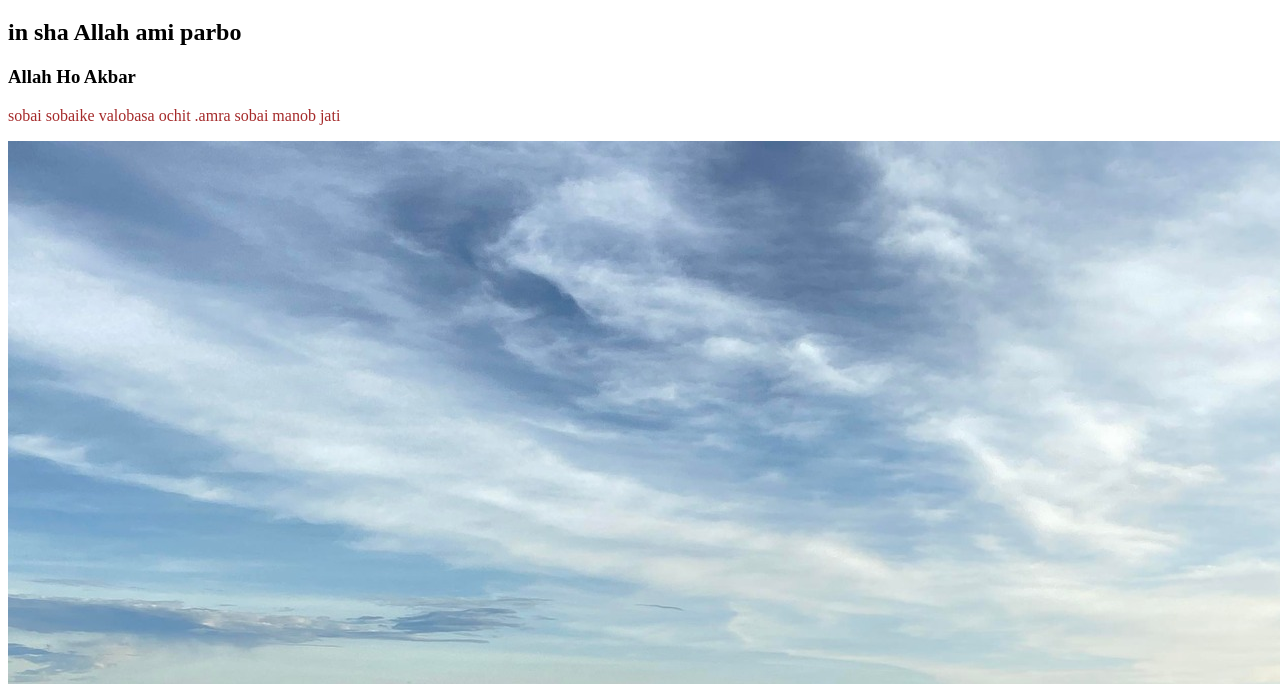
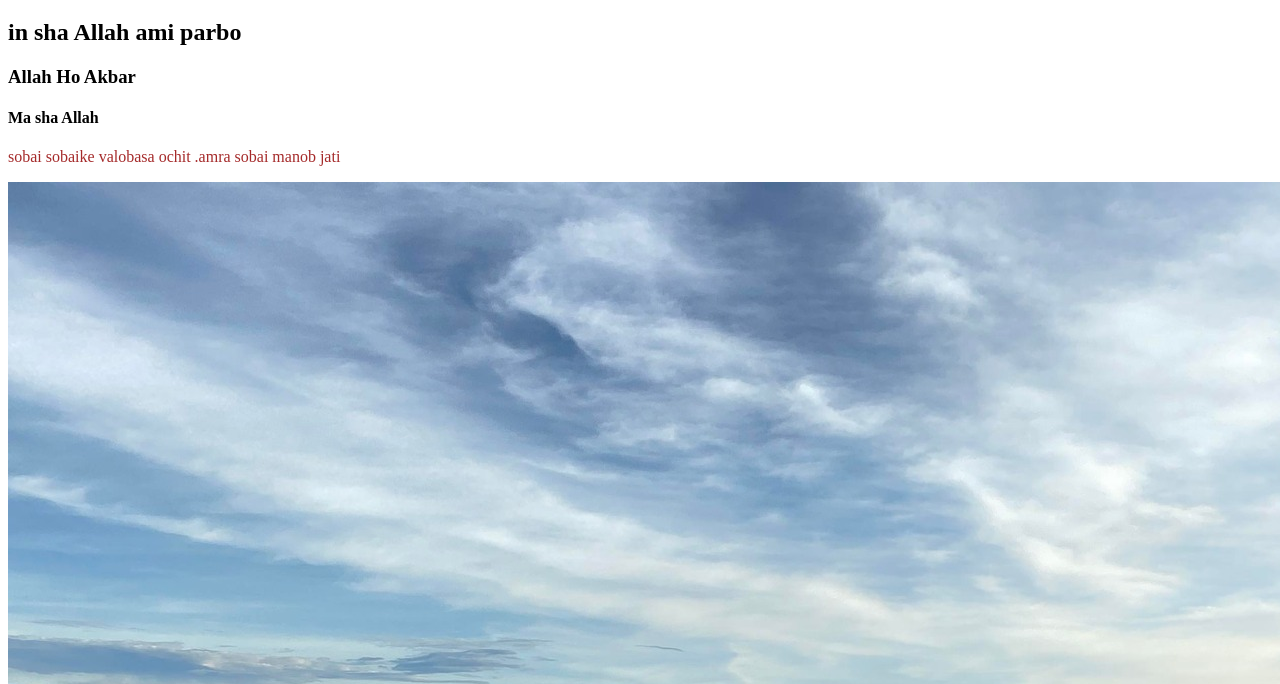
Before and after one commit to ataurrahman22/my-second-repo, a plain HTML site: page index.html in a window 1280 px wide. Shown: the part 61-745 px from the top of the page. Drawn offline with Linux system fonts and the light colour scheme.

Commit message:
ma sha allah

```diff
--- a/index.html
+++ b/index.html
@@ -11,6 +11,7 @@
     <h1>i will do that.again again again again again and again</h1>
     <h2>in sha Allah  ami parbo</h2>
     <h3>Allah Ho Akbar</h3>
+    <h4>Ma sha Allah</h4>
     <p>sobai sobaike valobasa ochit .amra sobai manob jati</p>
     <img src="ataur.jpg" alt="">
     <img src="ataurcar.jpg" alt="">
```
